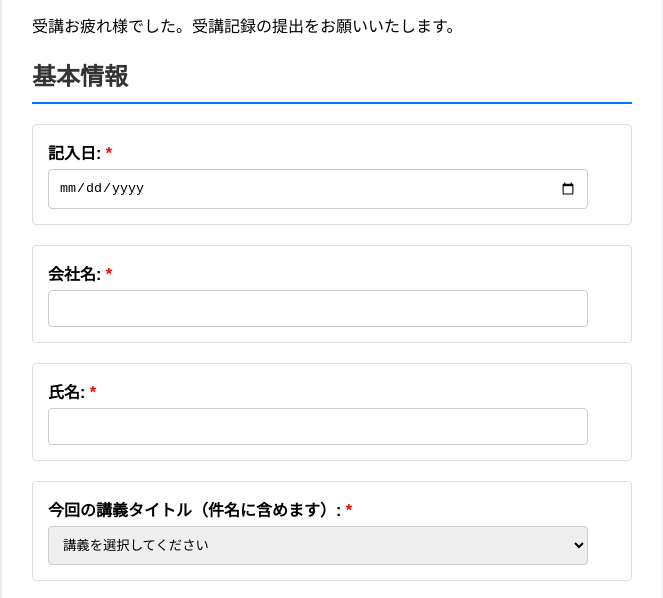
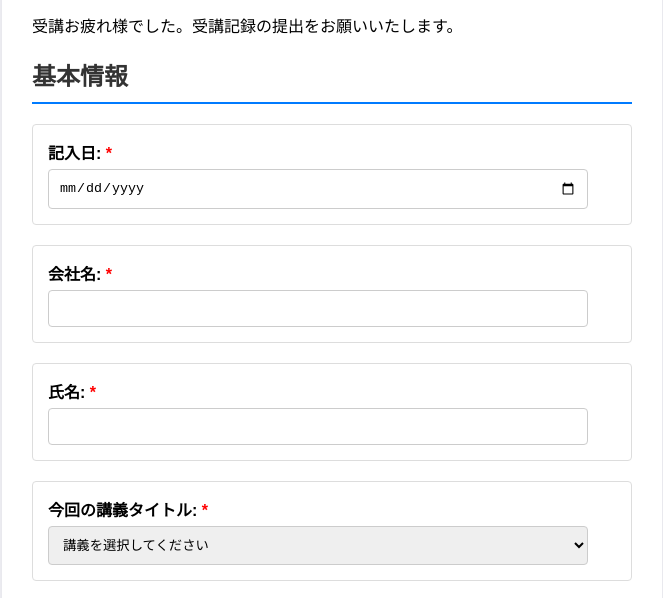
Before and after one commit to purodora20140515-hash/yokonori-05, a plain HTML site: page index.html in a window 1280 px wide. Shown: the part 191-789 px from the top of the page, without its empty margins (308-971 px from the left). Drawn offline with Linux system fonts and the light colour scheme.

Commit message:
Update index.html

```diff
--- a/index.html
+++ b/index.html
@@ -46,7 +46,7 @@
         </div>
 
         <div class="question-group">
-            <label for="lecture_title">今回の講義タイトル（件名に含めます）:</label>
+            <label for="lecture_title">今回の講義タイトル:</label>
             <select id="lecture_title" name="講義タイトル" required>
                 <option value="" disabled selected>講義を選択してください</option>
                 <option value="【第1回】10/21 我が国の物流革新に向けた取組みの動向">【第1回】10/21 我が国の物流革新に向けた取組みの動向</option>
```
